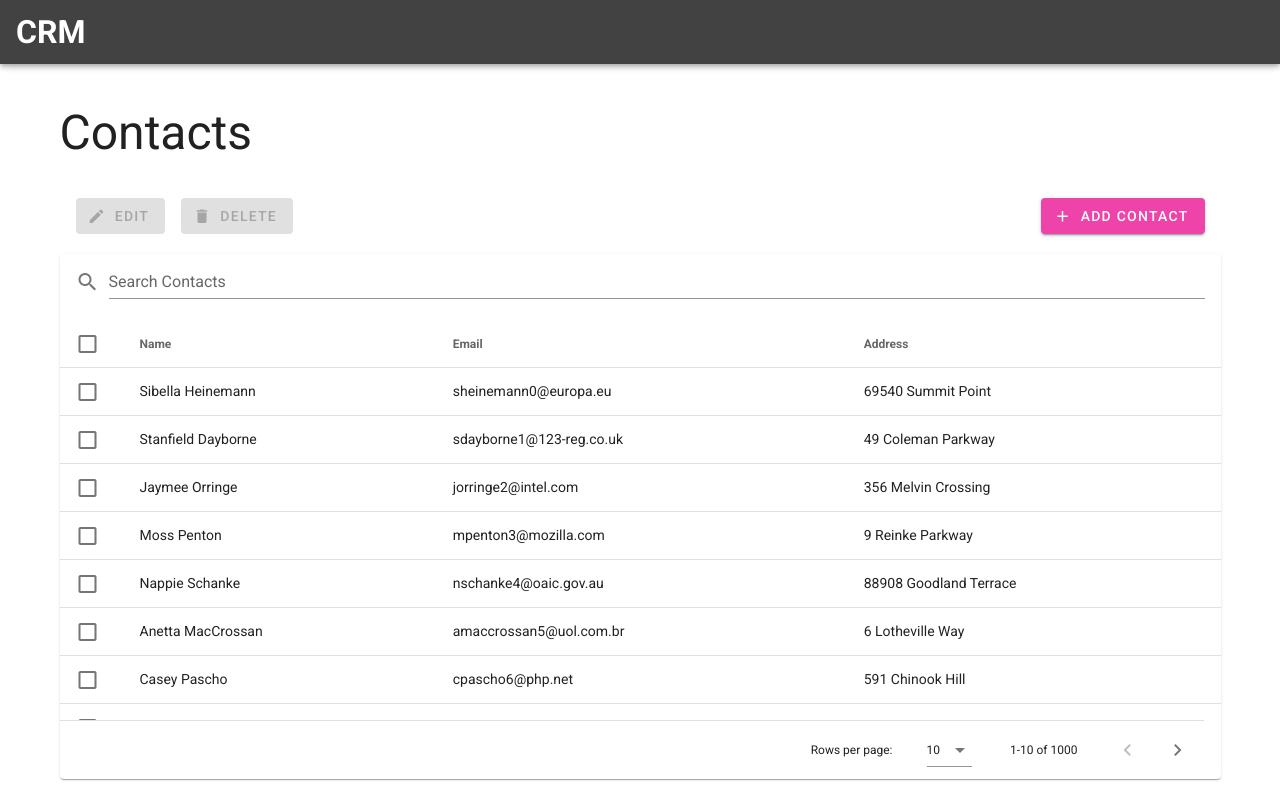
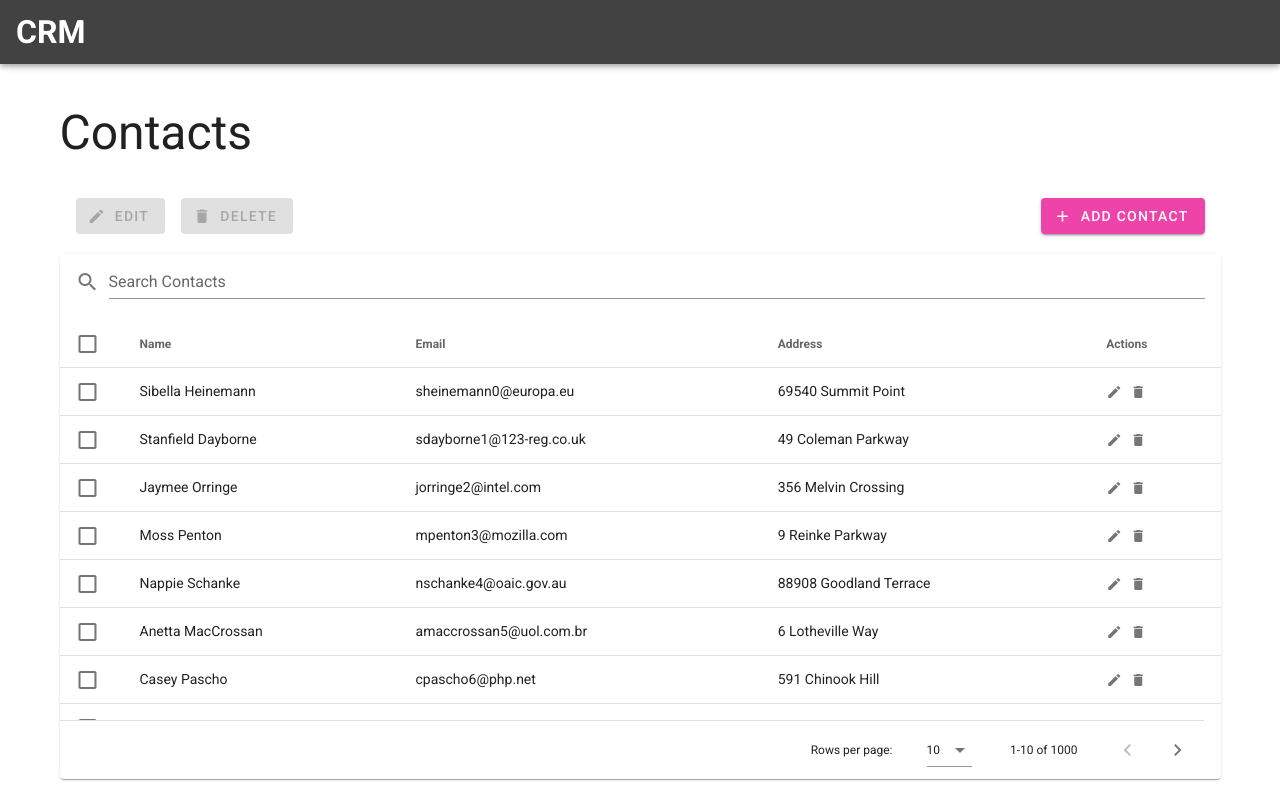
Before and after one commit to awstin17/CRM, a Vue app: page /#/ in a window 1280 px wide. Built offline with nearby package versions, Linux system fonts and the light colour scheme; a small style sheet from the web is missing.

Commit message:
added edit and delete icons in table names, changed component names

```diff
--- a/package.json
+++ b/package.json
@@ -48,7 +48,8 @@
       "semi": [
         "error",
         "never"
-      ]
+      ],
+      "vue/valid-v-slot": "off"
     }
   },
   "browserslist": [
--- a/src/components/contact-manager.vue
+++ b/src/components/contact-manager.vue
@@ -15,7 +15,7 @@ import ContactActions from '@/components/contact-table-actions/index.vue'
 import ContactTable from '@/components/contact-table/index.vue'
 
 export default {
-  name: 'Home Main',
+  name: 'ContactManager',
   components: {
     ContactActions,
     ContactTable,
--- a/src/components/contact-table-actions/add-button/index.vue
+++ b/src/components/contact-table-actions/add-button/index.vue
@@ -65,7 +65,7 @@
 
 <script>
 export default {
-  name: 'Add Button',
+  name: 'AddButton',
   data() {
     return {
       dialogOpen: false,
--- a/src/components/contact-table-actions/delete-button/index.vue
+++ b/src/components/contact-table-actions/delete-button/index.vue
@@ -52,7 +52,7 @@
 
 <script>
 export default {
-  name: 'Delete Button',
+  name: 'DeleteButton',
   data() {
     return {
       dialogOpen: false,
--- a/src/components/contact-table-actions/edit-button/index.vue
+++ b/src/components/contact-table-actions/edit-button/index.vue
@@ -69,7 +69,7 @@
 
 <script>
 export default {
-  name: 'Contact Actions',
+  name: 'EditButton',
   data() {
     return {
       dialogOpen: false,
--- a/src/components/contact-table-actions/index.vue
+++ b/src/components/contact-table-actions/index.vue
@@ -18,7 +18,7 @@ import DeleteButton from './delete-button/index.vue'
 import AddButton from './add-button/index.vue'
 
 export default {
-  name: 'Contact Actions',
+  name: 'ContactActions',
   components: {
     EditButton,
     DeleteButton,
--- a/src/components/contact-table/index.vue
+++ b/src/components/contact-table/index.vue
@@ -20,6 +20,19 @@
         prepend-icon="mdi-magnify"
       ></v-text-field>
     </template>
+    <template v-slot:item.actions>
+      <v-icon
+        small
+        class="mr-2"
+      >
+        mdi-pencil
+      </v-icon>
+      <v-icon
+        small
+      >
+        mdi-delete
+      </v-icon>
+    </template>
   </v-data-table>
 </template>
 
@@ -39,6 +52,7 @@ export default {
         },
         { text: 'Email', value: 'email' },
         { text: 'Address', value: 'address' },
+        { text: 'Actions', value: 'actions', sortable: false },
       ],
     }
   },
```
Also changed, not shown: 1 other file (tests, documents, lock files or other folders).
